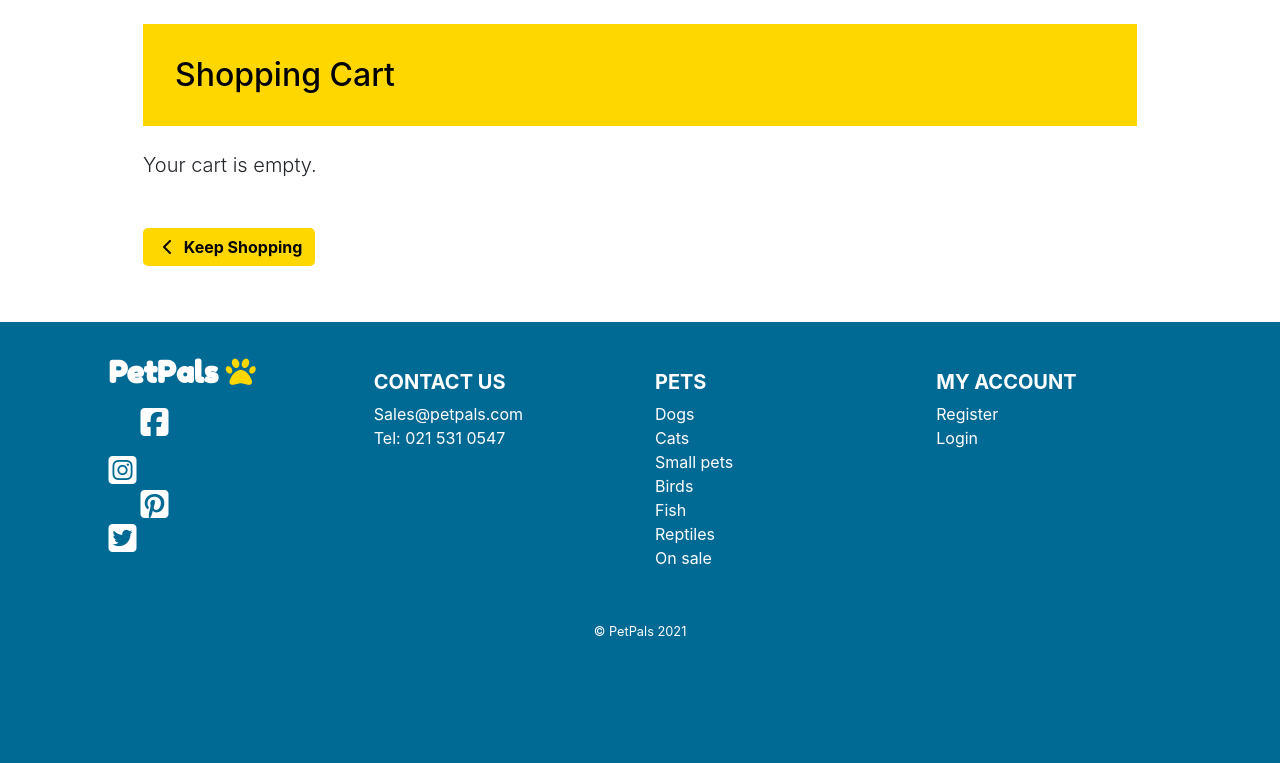
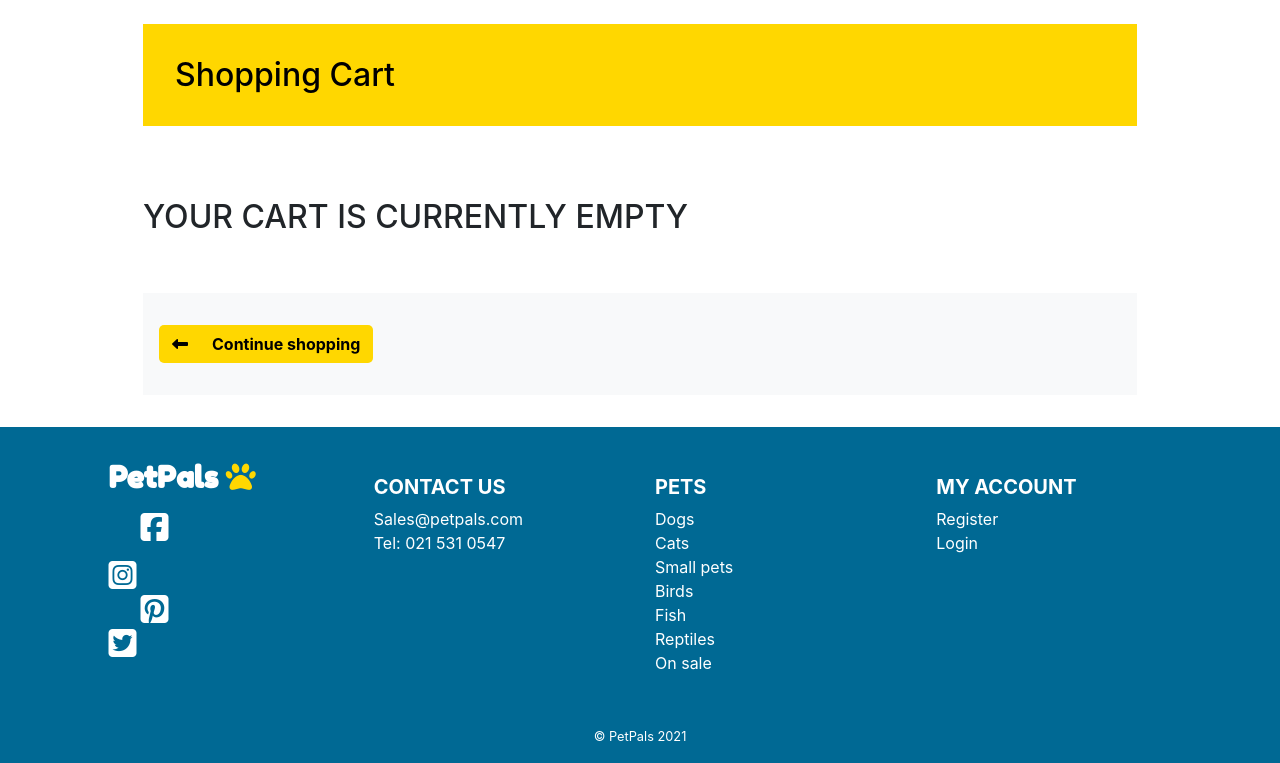
Before and after one commit to Code-Institute-Submissions/MAN95-dev-PetPals_NovResub, a Django app: page /cart/ in a window 1280 px wide. Shown: the part 190-953 px from the top of the page. Before the commit the page ends 826 px from the top, so only its background shows below. Run offline with Django 3.2, Linux system fonts and the light colour scheme; parts of the project's set-up code (start-up, migrations or seed data) failed here and were passed over; some libraries are stand-ins or nearby versions.

Commit message:
Change format ooof cart.html

```diff
--- a/cart/templates/cart/cart.html
+++ b/cart/templates/cart/cart.html
@@ -1,6 +1,10 @@
 {% extends "base.html" %}
 {% load static %}
 {% load cart_tools %}
+
+{% block extra_title %}
+    Cart
+{% endblock %}
 
 {% block content %}
     <div class="overlay"></div>
@@ -10,125 +14,136 @@
                 <h2 class="page-banner mt-4 mb-4">Shopping Cart</h2>
             </div>
         </div>
-
+  </div>
+</section>
+<section id="cart-main">
+    <div class="container">
+        {% if cart_items %}
                 <div class="row">
-            <div class="col">
-                {% if cart_items %}
-                <div class="d-block d-md-none">
-                    <div class="row">
-                        <div class="col">
-                            {% include "cart/cart-total.html" %}
+                    <div class="col-lg-8">
+                        <div class="mb-3">
+                            <div>
+                                {% for item in cart_items %}
+                                <div class="row mb-4">
+                                    <div class="col-md-5 col-lg-3 col-xl-3">
+                                        <div>
+                                            <img class="img-fluid w-100"
+                                                src="{{ item.item.image.url }}" alt="{{ item.item.name }}">
                                         </div>
                                     </div>
-                    <div class="row">
-                        <div class="col">
-                            {% include "cart/checkout-buttons.html" %}
-                            <p class="text-muted mt-3">A summary of your cart contents is below</p>
+                                    <div class="col-md-7 col-lg-9 col-xl-9">
+                                        <div>
+                                            <div class="d-flex justify-content-between">
+                                                <div>
+                                                    <a class="cart-product-name" href="{% url 'item_detail' item.item.id %}">{{ item.item.name }}</a>
+                                                    <p>£{{ item.item.price }}</p>
+                                                    <form class="form update-form mb-3" method="POST" action="{% url 'adjust_cart' item.item_id %}">
+                                                        {% csrf_token %}
+                                                            <div class="quantity input-group">
+                                                                Qty:
+                                                                <div class="input-group-prepend">
+                                                                    <button class="decrement-qty"
+                                                                        data-item_id="{{ item.item_id }}" id="decrement-qty_{{ item.item_id }}">
+                                                                        <i class="fas fa-caret-left"></i>
+                                                                    </button>
+                                                                </div>
+                                                                <input class="quantity-input" type="number"
+                                                                    name="quantity" value="{{ item.quantity }}" min="1" max="20"
+                                                                    data-item_id="{{ item.item_id }}"
+                                                                    id="id_qty_{{ item.item_id }}">
+                                                                <div class="input-group-append">
+                                                                    <button class="increment-qty"
+                                                                        data-item_id="{{ item.item_id }}" id="increment-qty_{{ item.item_id }}">
+                                                                        <i class="fas fa-caret-right"></i>
+                                                                    </button>
                                                                 </div>
                                                             </div>
-                    {% for item in cart_items %}
-                        <div class="row">
-                            <div class="col-12 col-sm-6 mb-2">
-                                {% include "cart/item-image.html" %}
+                                                    </form>
+                                                    <a class="update-cart">
+                                                        <i class="fas fa-sync-alt mr-2"></i>Update Quantity
+                                                    </a>
                                                 </div>
-                            <div class="col-12 col-sm-6 mb-2">
-                                {% include "cart/item-info.html" %}
-                            </div>
-                            <div class="col-12 col-sm-6 order-sm-last">
-                                {% if item.item.onsale %}
-                                    <p class="my-0">Price Each: ${{ item.item.onsale_price  }}</p>
-                                    <p><strong>Subtotal: </strong>${{ item.item.onsale_price | calc_subtotal:item.quantity }}</p>
-                                {% else %}
-                                    <p class="my-0">Price Each: ${{ item.item.price  }}</p>
-                                    <p><strong>Subtotal: </strong>${{ item.item.price | calc_subtotal:item.quantity }}</p>
-                                {% endif %}
-                            </div>
-                            <div class="col-12 col-sm-6 mt-2">
-                                {% include "cart/quantity-form.html" %}
+                                                <div>
                                                 </div>
                                             </div>
-                        <div class="row"><div class="col"><hr></div></div>
+                                            <div class="d-flex justify-content-between align-items-center mt-3">
+                                                <div>
+                                                    <a class="remove-item" id="remove_{{ item.item_id }}">
+                                                        <i class="fas fa-trash-alt fa-lg mr-2"></i>Delete Product</i>
+                                                    </a>
+                                                </div>
+                                              <p class="upper-text cart-total">£{{ item.product.price | calc_subtotal:item.quantity }}</p>
+                                            </div>
+                                        </div>
+                                    </div>
+                                </div>
                                 {% endfor %}
                             </div>
-                    <div class="table-responsive rounded d-none d-md-block">
-                        <table class="table table-sm table-borderless">
-                            <thead class="text-black">
-                                <tr>
-                                    <th scope="col">Product Info</th>
-                                    <th scope="col"></th>
-                                    <th scope="col">Price</th>
-                                    <th scope="col">Qty</th>
-                                    <th scope="col">Subtotal</th>
-                                </tr>
-                            </thead>
-
-                            {% for item in cart_items %}
-                                <tr>
-                                    <td class="p-3 w-25">
-                                        {% include "cart/item-image.html" %}
-                                    </td>
-                                    <td class="py-3">
-                                        {% include "cart/item-info.html" %}
-                                    </td>
-                                    <td class="py-3">
-                                        {% if item.item.onsale %}
-                                            <p class="my-0 font-weight-bold">${{item.item.onsale_price }}</p>
-                                        {% else %}
-                                            <p class="my-0 font-weight-bold">${{item.item.price }}</p>
-                                        {% endif %}
-                                    </td>
-                                    <td class="py-3 w-25">
-                                        {% include "cart/quantity-form.html" %}
-                                    </td>
-                                    <td class="py-3">
-                                        {% if item.item.onsale %}
-                                            <p class="my-0 font-weight-bold">${{ item.item.onsale_price | calc_subtotal:item.quantity }}</p>
-                                        {% else %}
-                                            <p class="my-0 font-weight-bold">${{ item.item.price | calc_subtotal:item.quantity }}</p>
-                                        {% endif %}
-                                    </td>
-                                </tr>
-                            {% endfor %}
-                            <tr>
-                                <td colspan="5" class="pt-5 text-right">
-                                    {% include "cart/cart-total.html" %}
-                                </td>
-                            </tr>
-                            <tr>
-                                <td colspan="5" class="text-right">
-                                    {% include "cart/checkout-buttons.html" %}
-                                </td>
-                            </tr>
-                        </table>
                         </div>
-                {% else %}
-                    <p class="lead mb-5">Your cart is empty.</p>
-                    <a href="{% url 'items' %}" class="btn btn-yellow mb-5">
-                        <span class="icon">
-                            <i class="fas fa-chevron-left"></i>
-                        </span>
-                        <span>Keep Shopping</span>
-                    </a>
+                    </div>
+                <div class="col-lg-4">
+                    <div class="card bg-light">
+                        <div class="card-body">
+                            <h2 class="cart-card-header text-center">Cart total</h2>
+                            <ul class="list-unstyled">
+                                <li class="d-flex align-items-center justify-content-between upper-text">Subtotal<span>£{{ subtotal|floatformat:2 }}</span></li>
+                                <li class="d-flex align-items-center justify-content-between upper-text">Delivery<span>£{{ delivery|floatformat:2 }}</span></li>
+                                <li class="border-bottom my-2"></li>
+                                <li class="d-flex align-items-center justify-content-between mb-4 upper-text">Total<span>£{{ total|floatformat:2 }}</span></li>
+                            </ul>
+                            {% if free_delivery_delta > 0 %}
+                                <div class="card-footer text-center">
+                                    <h5>Free delivery if you spend <strong class="card-footer-text">£{{ free_delivery_delta }}</strong> more!</h5>
+                                </div>
                             {% endif %}
                         </div>
                     </div>
                 </div>
+                </div>
+            <div class="row cart-footer-row">
+                <div class="col-lg-8">
+                    <div class="row bg-light align-items-center text-center">
+                        <div class="col-md-6 text-md-left cart-footer">
+                            <a class="btn btn-yellow" href="{% url 'items' %}"><i class="fas fa-long-arrow-alt-left mr-4"></i>Continue shopping</a>
+                        </div>
+                        <div class="col-md-6 text-md-right cart-footer">
+                            <a class="btn btn-blue" href="{% url 'checkout' %}">Secure Checkout<i class="fas fa-lock ml-4"></i></a>
+                        </div>
+                    </div>
+                </div>
+            </div>
+        {% else %}
+        <div class="row cart-items-total">
+            <h2>Your cart is currently empty</h2>
+        </div>
+        <div class="row cart-footer-row">
+            <div class="col-lg-12">
+                <div class="row bg-light align-items-center text-center">
+                    <div class="col-md-6 text-md-left cart-footer">
+                        <a class="btn btn-yellow" href="{% url 'items' %}"><i class="fas fa-long-arrow-alt-left mr-4"></i>Continue shopping</a>
+                    </div>
+                </div>
+            </div>
+        </div>
+        {% endif %}
+    </div>
+</section>
 {% endblock %}
+
 {% block postloadjs %}
-    {{block.super}}
-    {% include 'items/includes/quantity_input_script.html' %}
-
+{{ block.super }}
+    <script src="{% static 'js/quantity_input_script.js' %}"></script>
     <script>
         // Update quantity on click
-        $('.update-link').click(function(e) {
+        $('.update-cart').click(function(e) {
             var form = $(this).prev('.update-form');
             form.submit();
-        })
+        });
 
         // Remove item and reload on click
         $('.remove-item').click(function(e) {
             var csrfToken = "{{ csrf_token }}";
-            var itemId = $(this).attr('class').split('.remove_')[1];
+            var itemId = $(this).attr('id').split('remove_')[1];
             var url = `/cart/remove/${itemId}/`;
             var data = {'csrfmiddlewaretoken': csrfToken};
 
@@ -136,6 +151,6 @@
              .done(function() {
                  location.reload();
              });
-        })
+        });
     </script>
 {% endblock %}
--- a/items/templates/items/includes/quantity_input_script.html
+++ b/items/templates/items/includes/quantity_input_script.html
@@ -1,11 +1,12 @@
 <script>
+
     // Disable +/- buttons outside 1-99 range
     function handleEnableDisable(itemId) {
-        var currentValue = parseInt($(`.id_qty_${itemId}`).val());
+        var currentValue = parseInt($(`#id_qty_${itemId}`).val());
         var minusDisabled = currentValue < 2;
         var plusDisabled = currentValue > 98;
-        $(`.decrement-qty_${itemId}`).prop('disabled', minusDisabled);
-        $(`.increment-qty_${itemId}`).prop('disabled', plusDisabled);
+        $(`#decrement-qty_${itemId}`).prop('disabled', minusDisabled);
+        $(`#increment-qty_${itemId}`).prop('disabled', plusDisabled);
     }
 
     // Ensure proper enabling/disabling of all inputs on page load
--- a/static/css/base.css
+++ b/static/css/base.css
@@ -338,6 +338,60 @@ a.social-icon {
       color: #aab7c4;
   }
 
+/* ------ Cart ------ */
+
+.cart-product-name{
+  color: #433E3F;
+  font-size: 1.6rem;
+  text-transform: uppercase;
+  font-weight: 600;
+}
+
+.cart-product-name:hover{
+  color: #CDB7C4;
+}
+
+.cart-total{
+  font-weight: 600;
+}
+
+.update-cart
+, .remove-item {
+  cursor: pointer;
+}
+
+.cart-items-total{
+  margin: 3rem 0;
+  text-transform: uppercase;
+}
+
+.upper-text
+,.upper-text span{
+  color: #433E3F;
+  font-size: 1.3rem;
+  text-transform: uppercase;
+}
+
+.cart-card-header{
+  padding-bottom: 2rem;
+  text-transform: uppercase;
+  font-size: 2rem;
+  font-weight: 600;
+}
+
+.card-footer-text{
+  font-size: 1.3rem;
+  color: #764E35;
+}
+
+.cart-footer{
+  padding: 2rem 1rem;
+}
+
+.cart-footer-row{
+  margin: 2rem 0;
+}
+
 /* ------------------------------- bootstrap toasts */
 
 .message-container {
```
Also changed, not shown: cart/templates/cart/quantity-form.html (+7 -7 lines). Lines whose indentation alone changed are shown as unchanged.
